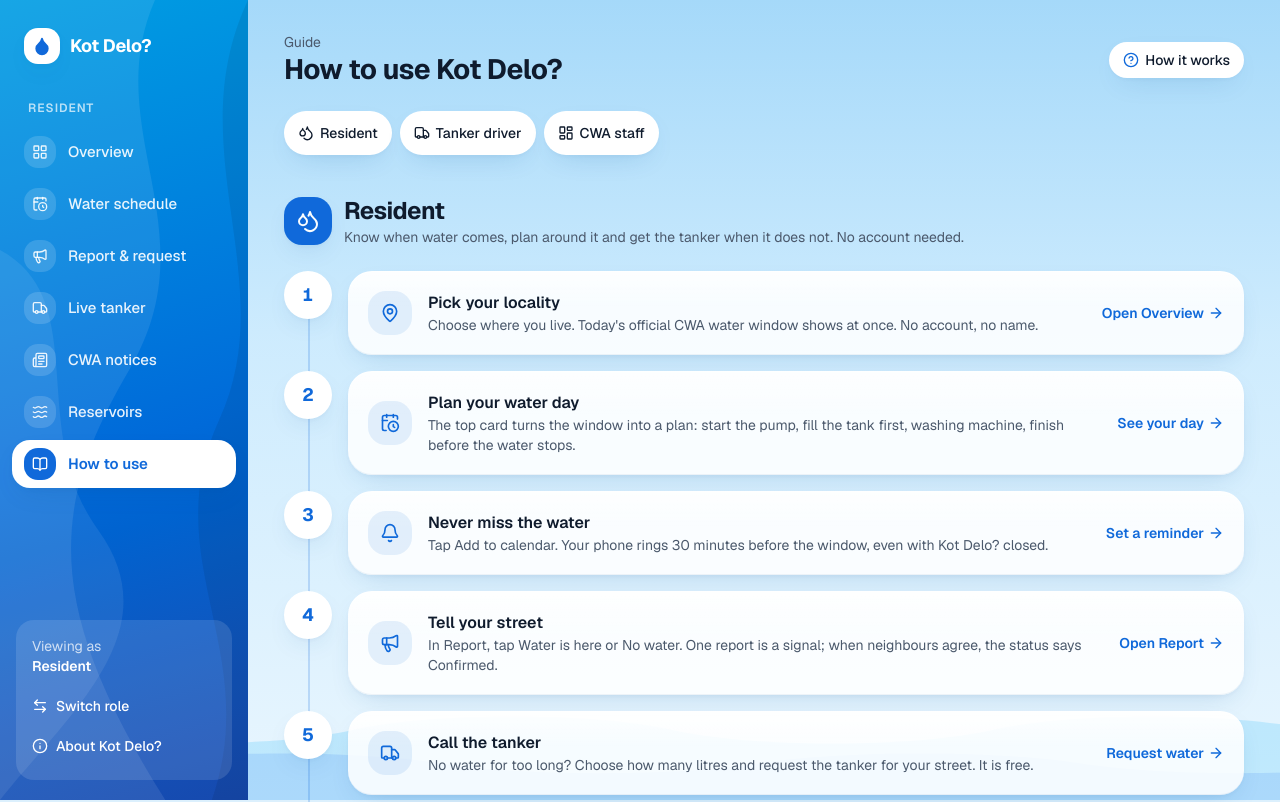
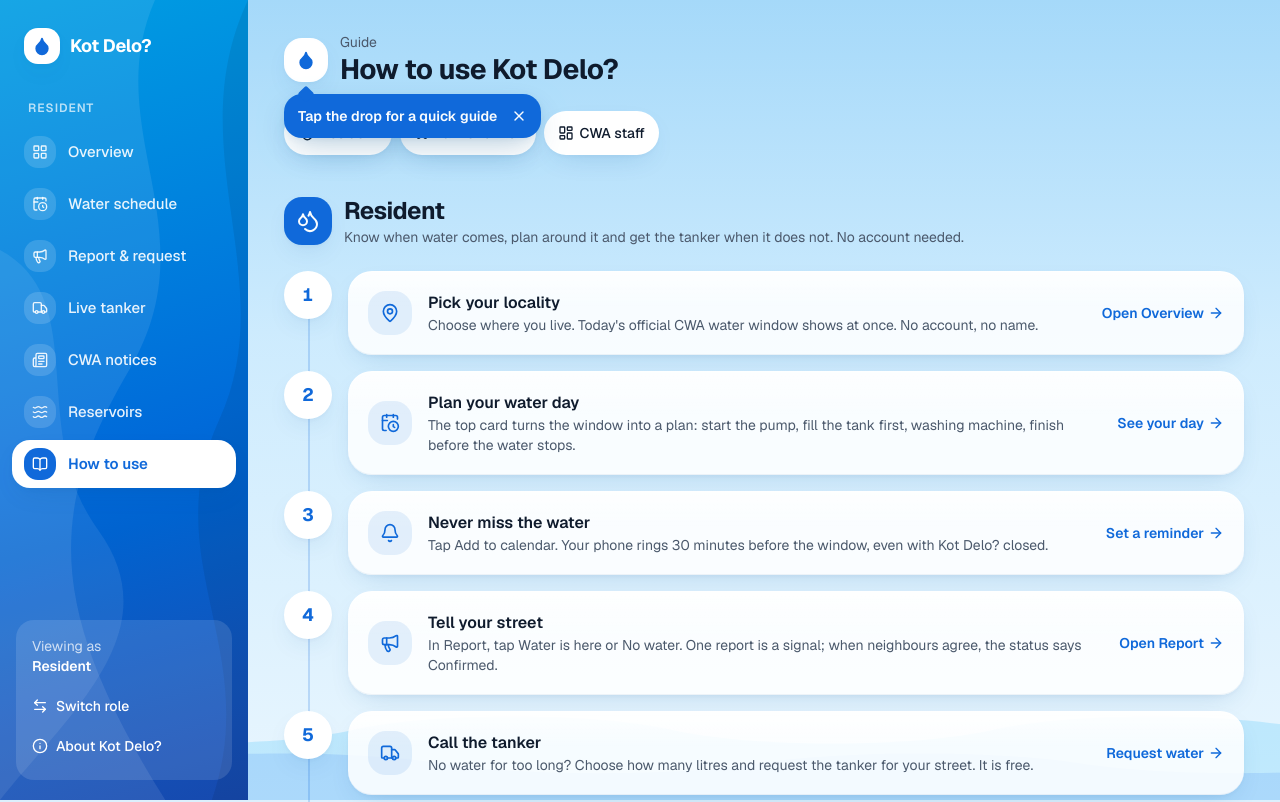
Before and after one commit to TusharDwarka/hackathon-mdx-2026, a Next.js app: page /guide in a window 1280 px wide. Shown: the top 802 px of the page. Built offline with nearby package versions, Linux system fonts and the light colour scheme.

Commit message:
home: guide hint, the drop pulses with a tip and opens the tour

```diff
--- a/components/home/Guide.tsx
+++ b/components/home/Guide.tsx
@@ -3,13 +3,13 @@
 // How to use Kot Delo?: the same steps feed the first-visit tour on /resident (a modal you can skip and
 // reopen with "How it works") and the full /guide page (resident, tanker driver, CWA staff).
 import Link from "next/link";
-import { useCallback, useEffect, useRef, useState } from "react";
+import { useCallback, useRef, useState, useSyncExternalStore } from "react";
 import {
   ArrowLeft, ArrowRight, Bell, CalendarClock, CircleHelp, ClipboardList, Droplets, KeyRound, LayoutDashboard, LineChart, MapPin, Megaphone,
-  MessageSquareWarning, Newspaper, Play, Route, Square, Truck, type LucideIcon,
+  MessageSquareWarning, Newspaper, Play, Route, Square, Truck, X, type LucideIcon,
 } from "lucide-react";
 import { Button } from "@/components/ui/button";
-import { PageHeader, type Role } from "@/components/ui/brand";
+import { LogoMark, PageHeader, type Role } from "@/components/ui/brand";
 import { tilt } from "@/components/ui/motion";
 
 type Step = { title: string; text: string; Icon: LucideIcon; href?: string; cta?: string };
@@ -61,24 +61,25 @@ export const GUIDE: Record<Role, { label: string; Icon: LucideIcon; intro: strin
 type TourStep = { target?: string; title: string; text: string; Icon: LucideIcon };
 const TOURS: Record<"resident" | "landing", TourStep[]> = {
   landing: [
-    { title: "Welcome to Kot Delo?", text: "Know when the water comes, tell your street, and follow the tanker. This short tour shows you what to tap. Skip it any time.", Icon: Droplets },
-    { target: "preview", title: "Today's real window", text: "This is today's official CWA water time for the demo area, straight from the communiqué.", Icon: CalendarClock },
-    { target: "browse", title: "Tap here to try it", text: "Just browse opens the resident app at once. No account, no name.", Icon: MapPin },
-    { target: "open", title: "Drivers and CWA staff", text: "Open the app to choose your role. Tanker drivers and CWA staff sign in with an access code.", Icon: KeyRound },
+    { title: "Welcome to Kot Delo?", text: "Know when water comes, tell your street, follow the tanker. Here is what to tap.", Icon: Droplets },
+    { target: "preview", title: "Today's real window", text: "Today's official CWA water time for the demo area.", Icon: CalendarClock },
+    { target: "browse", title: "Try it now", text: "Opens the resident app. No account needed.", Icon: MapPin },
+    { target: "open", title: "Drivers and CWA staff", text: "Choose your role here. Drivers and CWA staff sign in with a code.", Icon: KeyRound },
   ],
   resident: [
-    { title: "Welcome to Kot Delo?", text: "A 30-second tour of what to tap. Skip it any time, and replay it with How it works.", Icon: Droplets },
-    { target: "place", title: "Start here: your locality", text: "Search and tap where you live. Today's official CWA window shows at once. No account, no name.", Icon: MapPin },
-    { target: "day", title: "Your water day", text: "This card turns the window into a plan: start the pump, fill the tank first, then the washing machine.", Icon: CalendarClock },
-    { target: "calendar", title: "Never miss the water", text: "Tap Add to calendar. Your phone rings 30 minutes before the water comes, even with Kot Delo? closed.", Icon: Bell },
-    { target: "nav-report", title: "Tell your street", text: "Tap Report, then Water is here or No water. No water for too long? Request the tanker there, it is free.", Icon: Megaphone },
-    { target: "nav-map", title: "Follow the tanker live", text: "Tap here to watch the truck move on the map and count the stops before yours.", Icon: Route },
-    { target: "nav-news", title: "Stay informed", text: "CWA notices and reservoir levels, always with a date and a source.", Icon: Newspaper },
-    { target: "help", title: "That's it", text: "Tap How it works whenever you want this tour again.", Icon: CircleHelp },
+    { title: "Welcome to Kot Delo?", text: "30 seconds on what to tap. Skip any time.", Icon: Droplets },
+    { target: "place", title: "Start here", text: "Search where you live. Today's CWA water window shows at once.", Icon: MapPin },
+    { target: "day", title: "Your water day", text: "The window as a plan: pump, tank, then washing machine.", Icon: CalendarClock },
+    { target: "calendar", title: "Never miss the water", text: "Your phone rings 30 min before the water, even with the app closed.", Icon: Bell },
+    { target: "nav-report", title: "Tell your street", text: "Water is here, or no water? One tap in Report.", Icon: Megaphone },
+    { target: "nav-map", title: "Follow the tanker", text: "Watch the truck move and count the stops before yours.", Icon: Route },
+    { target: "nav-news", title: "CWA notices", text: "Every notice with its date and source.", Icon: Newspaper },
+    { target: "help", title: "That's it", text: "Tap the drop to see this tour again.", Icon: CircleHelp },
   ],
 };
 const TOUR_KEY = { resident: "kotdelo.onboarded", landing: "kotdelo.tour.landing" };
 const seen = (k: string) => { try { return localStorage.getItem(k) === "1"; } catch { return true; } };
+const noSubscribe = () => () => {};
 const markSeen = (k: string) => { try { localStorage.setItem(k, "1"); } catch { /* private mode */ } };
 const findTarget = (t?: string) =>
   t ? [...document.querySelectorAll<HTMLElement>(`[data-tour="${t}"]`)].find((el) => el.getClientRects().length > 0) : undefined;
@@ -86,10 +87,15 @@ const enter = "transition-[opacity,translate] duration-300 ease-snap starting:tr
 type Box = { x: number; y: number; w: number; h: number };
 const PAD = 8;
 
-/** "How it works" button + the spotlight tour. `auto` opens it on the first visit to this phone. */
-export function OnboardingTour({ tour = "resident", auto = false, label = "How it works", className = "chip shrink-0 bg-card shadow-card" }: {
-  tour?: keyof typeof TOURS; auto?: boolean; label?: string; className?: string;
+/** The spotlight tour and its button: a "How it works" chip, or `drop` = the droplet logo, which pulses
+ *  with a "Tap the drop" bubble until this phone has opened or dismissed the tour once. */
+export function OnboardingTour({ tour = "resident", drop = false, label = "How it works", className = "chip shrink-0 bg-card shadow-card" }: {
+  tour?: keyof typeof TOURS; drop?: boolean; label?: string; className?: string;
 }) {
+  const stored = useSyncExternalStore(noSubscribe, () => seen(TOUR_KEY[tour]), () => true); // server: no hint
+  const [hidden, setHidden] = useState(false);
+  const hint = drop && !stored && !hidden;
+  const dismiss = () => { markSeen(TOUR_KEY[tour]); setHidden(true); };
   const ref = useRef<HTMLDialogElement>(null);
   const at = useRef(0); // current step, read by the frame loop
   const scrolledTo = useRef(-1); // the step whose element was last scrolled into view
@@ -124,11 +130,8 @@ export function OnboardingTour({ tour = "resident", auto = false, label = "How i
     };
     follow();
   }, [steps]);
-  const close = () => { markSeen(TOUR_KEY[tour]); ref.current?.close(); };
-
-  useEffect(() => {
-    if (auto && !seen(TOUR_KEY[tour])) open();
-  }, [auto, tour, open]);
+  const close = () => ref.current?.close(); // onClose marks it seen (also Esc)
+  const start = () => { dismiss(); go(0); open(); };
 
   // Card goes on the half of the screen away from the lit element; centred when nothing is lit.
   const place = !box ? "top-1/2 -translate-y-1/2" : box.y + box.h / 2 > view.h / 2 ? "top-[max(1rem,env(safe-area-inset-top))]" : "bottom-[max(1rem,env(safe-area-inset-bottom))]";
@@ -138,9 +141,27 @@ export function OnboardingTour({ tour = "resident", auto = false, label = "How i
 
   return (
     <>
-      <button type="button" data-tour="help" onClick={() => { go(0); open(); }} className={className}>
-        <CircleHelp aria-hidden className="size-4 text-primary" /> {label}
-      </button>
+      {drop ? (
+        <span className="relative shrink-0">
+          <button type="button" data-tour="help" onClick={start} aria-label="Quick guide" className="relative grid size-11 place-items-center rounded-2xl transition-[scale] duration-150 ease-snap active:scale-[0.95]">
+            {hint && <span aria-hidden className="absolute inset-0 rounded-2xl border-2 border-primary/50 animate-[ripple_2s_ease-out_infinite]" />}
+            <LogoMark className="size-11 rounded-2xl" />
+          </button>
+          {hint && (
+            <span role="status" className={`absolute top-full left-0 z-40 mt-3 flex items-center gap-1 rounded-2xl bg-primary py-1 pr-1 pl-3.5 text-sm font-semibold whitespace-nowrap text-primary-foreground shadow-nav ${enter}`}>
+              <span aria-hidden className="absolute -top-1.5 left-4 size-3 rotate-45 rounded-[2px] bg-primary" />
+              Tap the drop for a quick guide
+              <button type="button" onClick={dismiss} aria-label="Hide the tip" className="relative grid size-9 shrink-0 place-items-center rounded-full hover:bg-white/15">
+                <X aria-hidden className="size-4" />
+              </button>
+            </span>
+          )}
+        </span>
+      ) : (
+        <button type="button" data-tour="help" onClick={start} className={className}>
+          <CircleHelp aria-hidden className="size-4 text-primary" /> {label}
+        </button>
+      )}
       <dialog
         ref={ref}
         aria-labelledby="tour-title"
@@ -195,9 +216,7 @@ export function OnboardingTour({ tour = "resident", auto = false, label = "How i
 export function GuidePage() {
   return (
     <main className="mx-auto w-full max-w-md px-4 pt-5 pb-10 md:max-w-3xl lg:max-w-5xl lg:px-8 lg:pt-8">
-      <PageHeader eyebrow="Guide" title="How to use Kot Delo?">
-        <OnboardingTour />
-      </PageHeader>
+      <PageHeader eyebrow="Guide" title="How to use Kot Delo?" logo={<OnboardingTour drop />} />
       <nav aria-label="Guide sections" className="mt-6 flex flex-wrap gap-2">
         {(Object.keys(GUIDE) as Role[]).map((r) => {
           const { label, Icon } = GUIDE[r];
--- a/components/home/Resident.tsx
+++ b/components/home/Resident.tsx
@@ -943,9 +943,8 @@ export function Resident({ info }: { info: PublicData }) {
 
   return (
     <main className="mx-auto w-full max-w-md px-4 pt-5 pb-6 md:max-w-3xl lg:max-w-7xl lg:px-8 lg:pt-8">
-      <PageHeader eyebrow={`${hello}${today ? ` · ${today}` : ""}`} title={heading}>
+      <PageHeader eyebrow={`${hello}${today ? ` · ${today}` : ""}`} title={heading} logo={<OnboardingTour drop />}>
         <div className="flex flex-wrap gap-2">
-        <OnboardingTour auto />
         <Link
           href={tabHref("report")}
           className={`chip shrink-0 shadow-card ${guest ? "bg-card" : "bg-primary text-primary-foreground"}`}
--- a/components/ui/brand.tsx
+++ b/components/ui/brand.tsx
@@ -60,14 +60,17 @@ export function BottomWaves({ className }: { className?: string }) {
   );
 }
 
-/** Top of every app screen: the logo on phones (the sidebar shows it from 1024px), a small line and the title. */
-export function PageHeader({ eyebrow, title, children }: { eyebrow?: React.ReactNode; title: React.ReactNode; children?: React.ReactNode }) {
+/** Top of every app screen: the logo on phones (the sidebar shows it from 1024px), a small line and the title.
+ *  `logo` replaces that home link and shows at every width (the resident screen puts its guide drop there). */
+export function PageHeader({ eyebrow, title, logo, children }: { eyebrow?: React.ReactNode; title: React.ReactNode; logo?: React.ReactNode; children?: React.ReactNode }) {
   return (
     <header className="flex flex-wrap items-center justify-between gap-x-4 gap-y-3">
       <div className="flex min-w-0 items-center gap-3">
-        <Link href="/" aria-label="Kot Delo? home" className="lg:hidden">
-          <LogoMark className="size-11 rounded-2xl" />
-        </Link>
+        {logo ?? (
+          <Link href="/" aria-label="Kot Delo? home" className="lg:hidden">
+            <LogoMark className="size-11 rounded-2xl" />
+          </Link>
+        )}
         <div className="min-w-0">
           {eyebrow && <p className="truncate text-sm text-muted-foreground">{eyebrow}</p>}
           <h1 className="truncate text-2xl leading-tight font-bold tracking-[-0.02em] lg:text-[1.75rem]">{title}</h1>
```
Also changed, not shown: components/home/Landing.tsx (+6 -3 lines).
